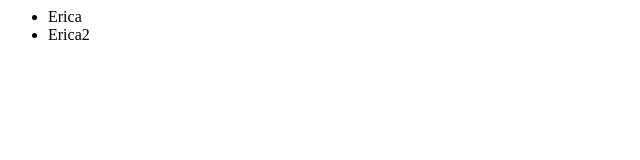
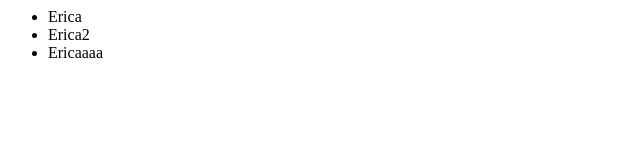
Before and after one commit to edalp008/Test, a plain HTML site: page index.html in a window 1280 px wide. Shown: the full height of the page, 0-640 px from the left. Drawn offline with Linux system fonts and the light colour scheme.

Commit message:
Added Ericaaaa

```diff
--- a/index.html
+++ b/index.html
@@ -4,6 +4,7 @@
 <ul>
 <li> Erica </li>
 <li> Erica2 </li>
+<li> Ericaaaa </li>
 </html>
 </body>
 </div>
```
